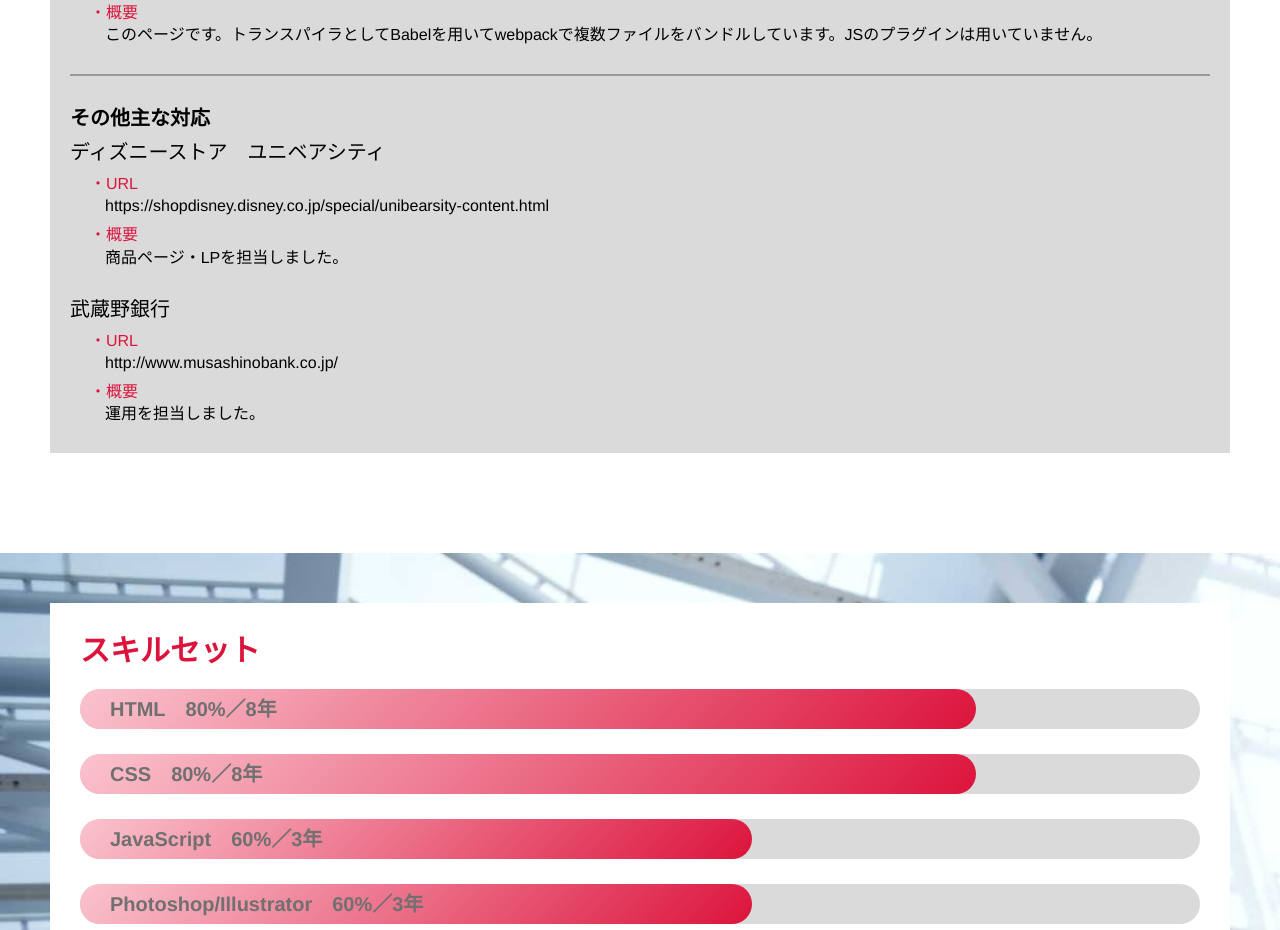
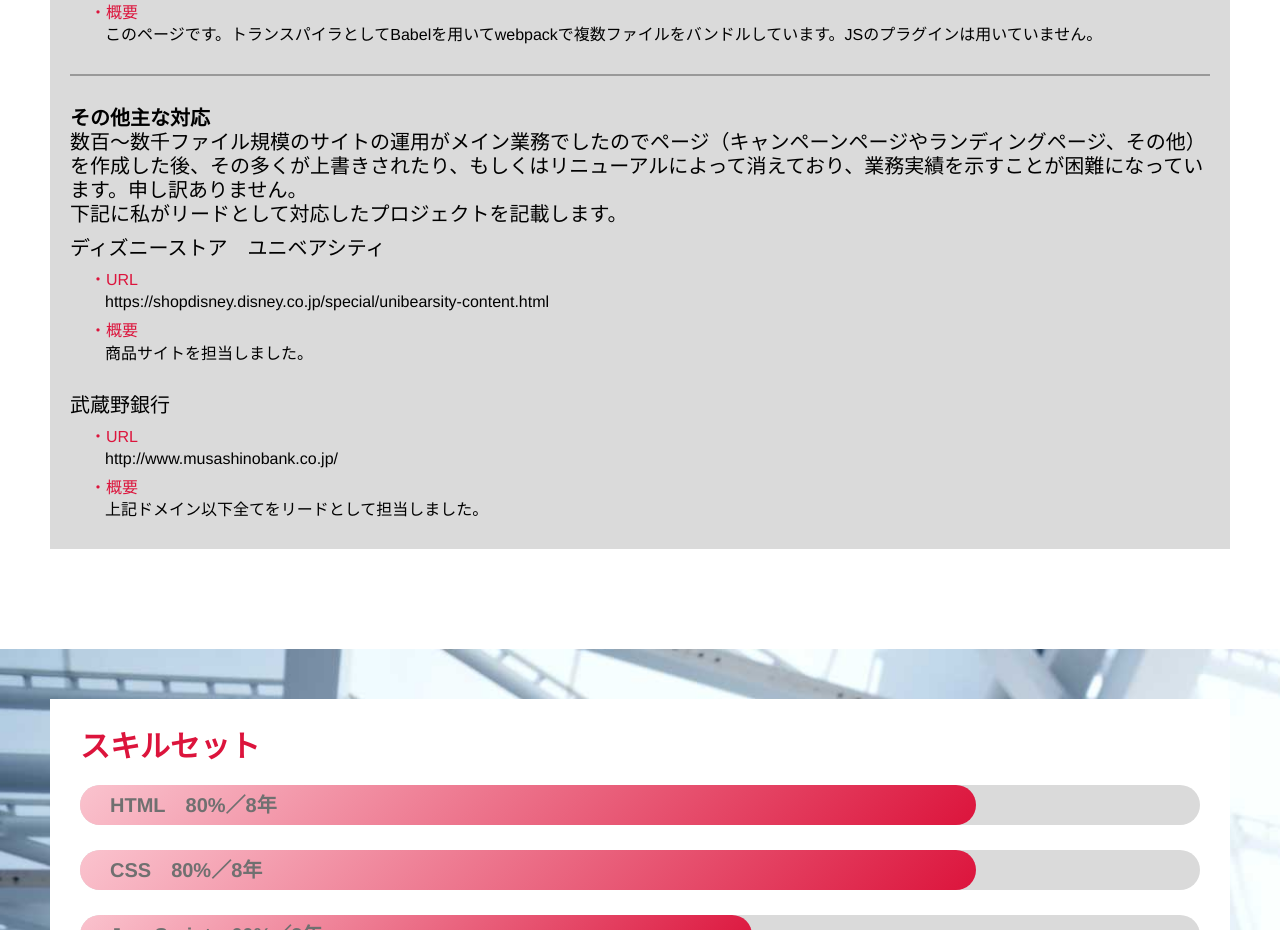
Before and after one commit to kensuke0518/myPortfolio1, a website built with webpack: page docs/index.html in a window 1280 px wide. Shown: the part 4140-5070 px from the top of the page. Built offline with nearby package versions, Linux system fonts and the light colour scheme.

Commit message:
主な対応を修正

```diff
--- a/docs/index.html
+++ b/docs/index.html
@@ -150,19 +150,20 @@
                             </li>
                             <li class="p-explan__list-item">
                                 <h4>その他主な対応</h4>
+                                <p>数百〜数千ファイル規模のサイトの運用がメイン業務でしたのでページ（キャンペーンページやランディングページ、その他）を作成した後、その多くが上書きされたり、もしくはリニューアルによって消えており、業務実績を示すことが困難になっています。申し訳ありません。<br>下記に私がリードとして対応したプロジェクトを記載します。</p>
                                 <p class="u-mt10">ディズニーストア　ユニベアシティ</p>
                                 <dl class="p-explan__list-def">
                                     <dt class="p-explan__list-def__term">・URL</dt>
                                     <dd class="p-explan__list-def__desc">https://shopdisney.disney.co.jp/special/unibearsity-content.html</dd>
                                     <dt class="p-explan__list-def__term">・概要</dt>
-                                    <dd class="p-explan__list-def__desc">商品ページ・LPを担当しました。</dd>
+                                    <dd class="p-explan__list-def__desc">商品サイトを担当しました。</dd>
                                 </dl>
                                 <p class="u-mt30">武蔵野銀行</p>
                                 <dl class="p-explan__list-def">
                                     <dt class="p-explan__list-def__term">・URL</dt>
                                     <dd class="p-explan__list-def__desc">http://www.musashinobank.co.jp/</dd>
                                     <dt class="p-explan__list-def__term">・概要</dt>
-                                    <dd class="p-explan__list-def__desc">運用を担当しました。</dd>
+                                    <dd class="p-explan__list-def__desc">上記ドメイン以下全てをリードとして担当しました。</dd>
                                 </dl>
                             </li>
                         </ul>
```
